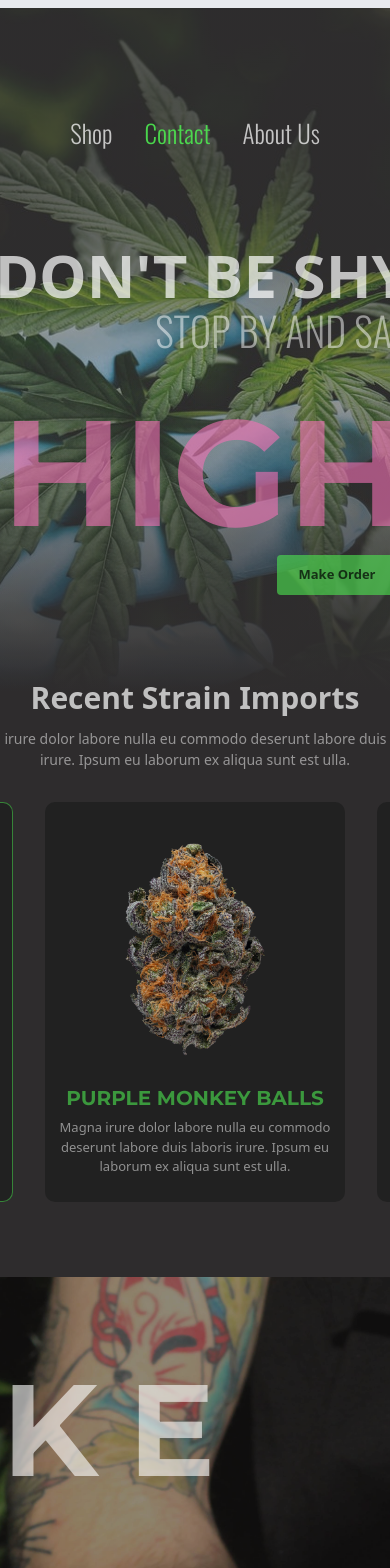
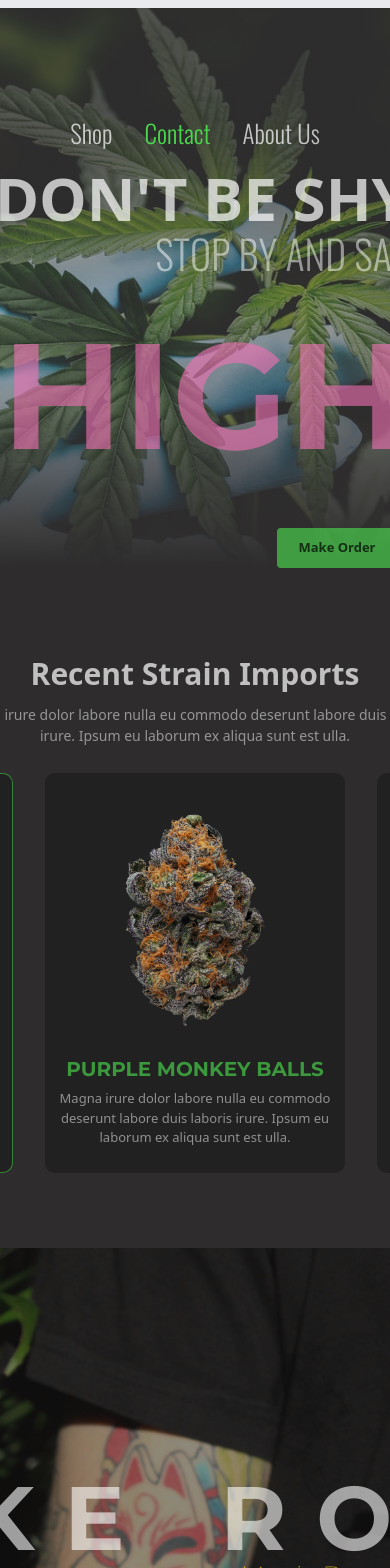
Before and after one commit to lwazinf/ShowRoom, a Next.js app: page /TestPage_ in a window 390 px wide. Shown: the top 1568 px of the page. Built offline with nearby package versions, Linux system fonts and the light colour scheme.

Commit message:
update :: updated TestPage_, need to move to mobile

```diff
--- a/components/MD_Hero_.tsx
+++ b/components/MD_Hero_.tsx
@@ -10,7 +10,7 @@ interface MD_Hero_Props {
 const MD_Hero_ = ({}:MD_Hero_Props) => {
     return (
         <div>
-        <div className={`[1680px] h-screen relative`}>
+        <div className={`[1680px] h-[690px] relative`}>
         <img
           src={`/assets/images/Plant.jpg`}
           className={`h-full w-[1680px] object-cover`}
@@ -48,7 +48,7 @@ const MD_Hero_ = ({}:MD_Hero_Props) => {
         </div>
 
         <div
-          className={`w-full h-screen bg-black/10 absolute top-0 right-0 flex flex-row items-center justify-center`}
+          className={`w-full h-[690px] bg-black/10 absolute top-0 right-0 flex flex-row items-center justify-center`}
         >
           <div className={`w-[500px] h-[400px] rounded-[4px] relative right-9`}>
             <p className={`text-[60px] font-black text-white/70 text-right`}>
@@ -65,7 +65,7 @@ const MD_Hero_ = ({}:MD_Hero_Props) => {
               HIGH
             </p>
             <div
-              className={`w-[120px] h-[40px] mr-[12px] relative top-[-50px] ml-auto rounded-[4px] bg-[#4de850]/60 flex flex-row justify-center items-center cursor-pointer`}
+              className={`w-[120px] h-[40px] mr-[12px] relative top-[0px] ml-auto rounded-[4px] bg-[#4de850]/60 flex flex-row justify-center items-center cursor-pointer`}
             >
               <p className={`text-[13px] text-black/70 font-black`}>
                 Make Order
--- a/components/MD_Rooms_.tsx
+++ b/components/MD_Rooms_.tsx
@@ -15,13 +15,13 @@ const MD_Rooms_ = ({}: MD_Rooms_Props) => {
       <div className={`w-full h-[500px] relative overflow-hidden`}>
         <img
           src={`/assets/images/HoldingJoint.jpg`}
-          className={`w-full object-cover relative bottom-[500px]`}
+          className={`w-full object-cover relative bottom-[270px]`}
         />
         <div
           className={`w-full h-full absolute top-0 right-0 bg-[#2e2c2d]/30 flex flex-col justify-center items-center`}
         >
           <p
-            className={`text-[130px] font-black tracking-[30px] word-spacing-wide Monts_ text-white/60 relative`}
+            className={`text-[90px] bottom-[-20px] font-black tracking-[30px] word-spacing-wide Monts_ text-white/60 relative`}
           >
             SMOKE ROOMS
           </p>
--- a/components/MD_Strains_.tsx
+++ b/components/MD_Strains_.tsx
@@ -4,7 +4,7 @@ const MD_Strains_ = ({}: MD_Strains_Props) => {
   return (
     <div>
       <div
-        className={`w-[1200px] h-[100px] relative top-[-180px] mb-[-25px] flex flex-col justify-center items-center`}
+        className={`w-[1200px] h-[200px] relative top-[-100px] mb-[0px] flex flex-col justify-center items-center`}
       >
         <p className={`text-[30px] font-black text-white/70 mb-2`}>
           Recent Strain Imports
```
